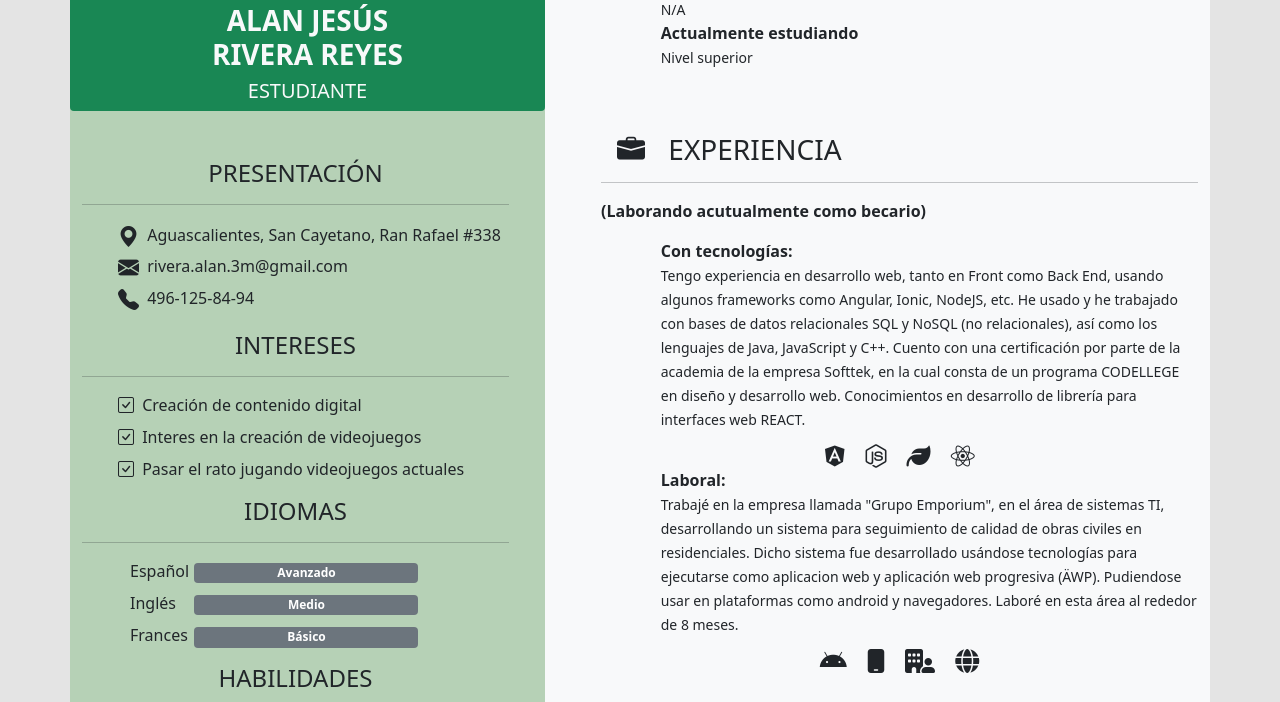
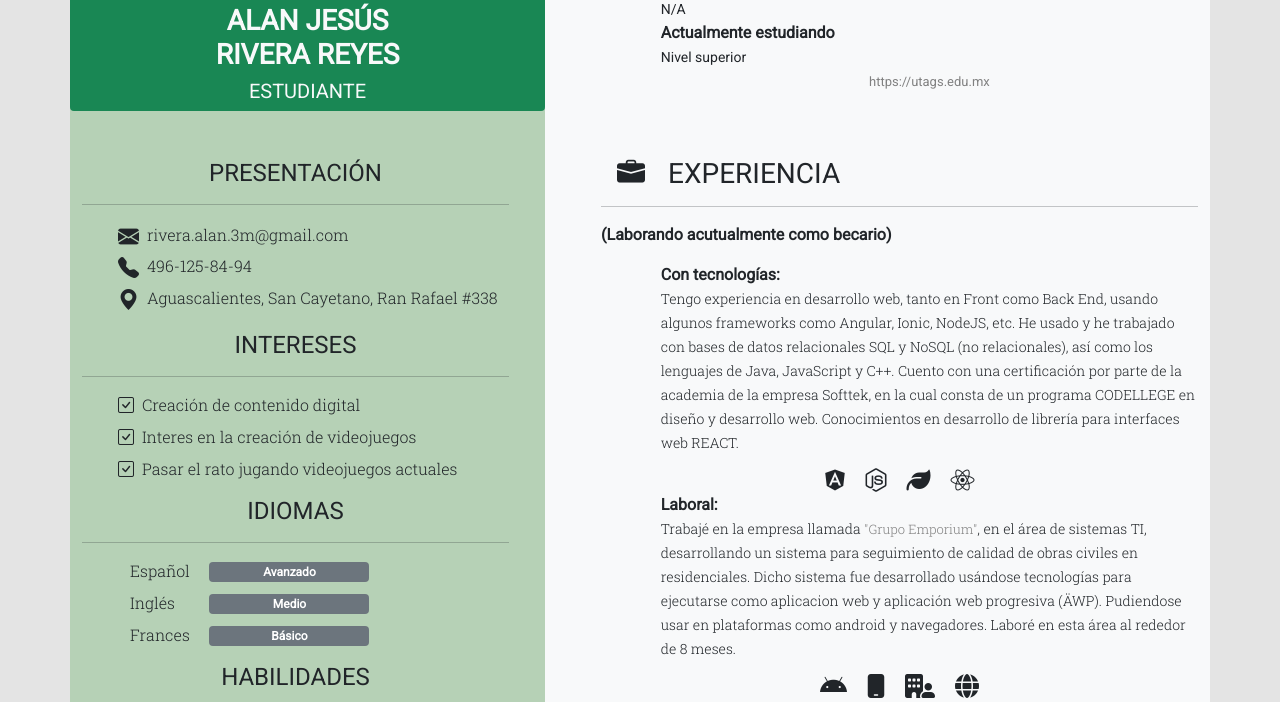
Before and after one commit to AlanRivera16/curriculum-vitae, a plain HTML site: page index.html in a window 1280 px wide. Shown: the part 269-971 px from the top of the page. Drawn offline with nearby package versions, Linux system fonts and the light colour scheme.

Commit message:
fixed: areglos a diseños

```diff
--- a/index.html
+++ b/index.html
@@ -8,6 +8,12 @@
     <link rel="stylesheet" type="text/css" href="./style.css">
     <link href="https://cdn.jsdelivr.net/npm/bootstrap@5.0.2/dist/css/bootstrap.min.css" rel="stylesheet" integrity="sha384-EVSTQN3/azprG1Anm3QDgpJLIm9Nao0Yz1ztcQTwFspd3yD65VohhpuuCOmLASjC" crossorigin="anonymous">
     <link rel="stylesheet" href="https://cdn.jsdelivr.net/npm/bootstrap-icons@1.9.1/font/bootstrap-icons.css">
+    <link rel="preconnect" href="https://fonts.googleapis.com">
+    <link rel="preconnect" href="https://fonts.gstatic.com" crossorigin>
+    <link href="https://fonts.googleapis.com/css2?family=Oswald&family=Roboto&display=swap" rel="stylesheet">
+    <link rel="preconnect" href="https://fonts.googleapis.com">
+    <link rel="preconnect" href="https://fonts.gstatic.com" crossorigin>
+    <link href="https://fonts.googleapis.com/css2?family=Oswald&family=Roboto&family=Roboto+Slab:wght@200;300&display=swap" rel="stylesheet">
     <script src="https://kit.fontawesome.com/e5fc331e02.js" crossorigin="anonymous"></script>
 </head>
 <body class="body">
@@ -27,18 +33,18 @@
                     <h4>PRESENTACIÓN</h4>
                     <hr>
                     <ul class="decorate-none" style="text-align: left;">
-                        <li class="font-size-1"><i class="bi bi-geo-alt-fill display-cus px-1" style="vertical-align: middle;"></i> Aguascalientes, San Cayetano, Ran Rafael #338 </li>
-                        <li class="font-size-1"><i class="bi bi-envelope-fill display-cus px-1" style="vertical-align: middle;"></i> rivera.alan.3m@gmail.com </li>
-                        <li class="font-size-1"><i class="bi bi-telephone-fill display-cus px-1" style="vertical-align: middle;"></i> 496-125-84-94</li>
+                        <li class="font-size-1 text-body"><i class="bi bi-envelope-fill display-cus px-1" style="vertical-align: middle;"></i> rivera.alan.3m@gmail.com </li>
+                        <li class="font-size-1 text-body"><i class="bi bi-telephone-fill display-cus px-1" style="vertical-align: middle;"></i> 496-125-84-94</li>
+                        <li class="font-size-1 text-body"><i class="bi bi-geo-alt-fill display-cus px-1" style="vertical-align: middle;"></i> Aguascalientes, San Cayetano, Ran Rafael #338 </li>
                     </ul>
                    </div>
                    <div style="text-align: center;">
                     <h4>INTERESES</h4>
                     <hr>
                     <ul class="decorate-none" style="text-align: left;">
-                        <li class="my-2"> <i class="bi bi-check-square px-1"></i> Creación de contenido digital </li>
-                        <li class="my-2"> <i class="bi bi-check-square px-1"></i> Interes en la creación de videojuegos </li>
-                        <li class="my-2"> <i class="bi bi-check-square px-1"></i> Pasar el rato jugando videojuegos actuales </li>
+                        <li class="my-2 text-body"> <i class="bi bi-check-square px-1"></i> Creación de contenido digital </li>
+                        <li class="my-2 text-body"> <i class="bi bi-check-square px-1"></i> Interes en la creación de videojuegos </li>
+                        <li class="my-2 text-body"> <i class="bi bi-check-square px-1"></i> Pasar el rato jugando videojuegos actuales </li>
                     </ul>
                    </div>
                    <div style="text-align: center;">
@@ -47,20 +53,20 @@
                     <ul class="decorate-none mx-3" style="text-align: left;">
                         <li class="my-2">
                             <div class="row">
-                                <div class="col-2">Español</div>
-                                <div class="col-10"><span class="badge bg-secondary text-wrap" style="width: 14rem;">Avanzado</span></div>
+                                <div class="col-2 text-body">Español</div>
+                                <div class="col-10"><span class="badge bg-secondary text-wrap" style="width: 10rem; margin-left: 15px;">Avanzado</span></div>
                             </div>
                         </li>
                         <li class="my-2">
                             <div class="row">
-                                <div class="col-2">Inglés</div>
-                                <div class="col-10"><span class="badge bg-secondary text-wrap" style="width: 14rem;">Medio</span></div>
+                                <div class="col-2 text-body">Inglés</div>
+                                <div class="col-10"><span class="badge bg-secondary text-wrap" style="width: 10rem; margin-left: 15px;">Medio</span></div>
                             </div>
                         </li>
                         <li class="my-2">
                             <div class="row">
-                                <div class="col-2">Frances</div>
-                                <div class="col-10"><span class="badge bg-secondary text-wrap" style="width: 14rem;">Básico</span></div>
+                                <div class="col-2 text-body">Frances</div>
+                                <div class="col-10"><span class="badge bg-secondary text-wrap" style="width: 10rem; margin-left: 15px;">Básico</span></div>
                             </div>
                         </li>
                     </ul>
@@ -72,19 +78,19 @@
                         <li class="my-2">
                             <div class="row">
                                 <p class="fw-bold">COMPUTACIÓN</p>
-                                <p class="text-sm-">Manejo de paquetería office hasta conocimientos de desarrollo digital de cualquier media o formato.</p>
+                                <p class="text-sm text-body">Manejo de paquetería office hasta conocimientos de desarrollo digital de cualquier media o formato.</p>
                             </div>
                         </li>
                         <li class="my-2">
                             <div class="row">
                                 <p class="fw-bold">PROGRAMACIÓN</p>
-                                <p class="text-sm">Manejo de java, javaScript, experiencia con desarollo web y aplicaciones móviles, así como en FRONT y BACKEND.</p>
+                                <p class="text-sm text-body">Manejo de java, javaScript, experiencia con desarollo web y aplicaciones móviles, así como en FRONT y BACKEND.</p>
                             </div>
                         </li>
                         <li class="my-2">
                             <div class="row">
                                 <p class="fw-bold">AUTODIDACTA</p>
-                                <p class="text-sm">Me concidero una persona que puede aprender sola, obtener conocimientos y autoestudiar cualquier tipo de tecnología o tema de interés para mi trabajo o area de desempeño laboral.</p>
+                                <p class="text-sm text-body">Me concidero una persona que puede aprender sola, obtener conocimientos y autoestudiar cualquier tipo de tecnología o tema de interés para mi trabajo o area de desempeño laboral.</p>
                             </div>
                         </li>
                     </ul>
@@ -108,18 +114,19 @@
                         <small>N/A</small>
                         <p class="m-0 fs-6 fw-bold">Actualmente estudiando</p>
                         <small>Nivel superior</small>
+                        <p class="text-small text-center"><a href="https://www.utags.edu.mx/" class="url">https://utags.edu.mx</a></p>
                     </div>
                 </div>
             </div>
             <div class="row" style="margin-left: 5%;">
-                <div style="text-align: center;" class="mt-5 pt-3">
+                <div style="text-align: center;" class="mt-5">
                     <h3 class="text-start"><i class="bi bi-briefcase-fill mx-3"></i> EXPERIENCIA</h3>
                     <hr>
                     <p class="fw-bolder text-start">(Laborando acutualmente como becario)</p>
                     <div class="text-start" style="padding-left: 10%;">
 
                         <p class="m-0 fs-6 fw-bold">Con tecnologías:</p>
-                        <small>
+                        <small class="text-body">
                             Tengo experiencia en desarrollo web, tanto en Front como Back End, usando algunos frameworks como
                             Angular, Ionic, NodeJS, etc. He usado y he trabajado con bases de datos relacionales SQL y NoSQL (no
                             relacionales), así como los lenguajes de Java, JavaScript y C++. Cuento con una certificación por parte
@@ -136,8 +143,8 @@
                     <div class="text-start" style="padding-left: 10%;">
 
                         <p class="m-0 fs-6 fw-bold">Laboral:</p>
-                        <small>
-                            Trabajé en la empresa llamada "Grupo Emporium", en el área de sistemas TI, desarrollando un sistema para seguimiento
+                        <small class="text-body">
+                            Trabajé en la empresa llamada <a href="https://www.grupoemporium.mx/" class="url">"Grupo Emporium"</a>, en el área de sistemas TI, desarrollando un sistema para seguimiento
                             de calidad de obras civiles en residenciales. Dicho sistema fue desarrollado usándose tecnologías para ejecutarse como
                             aplicacion web y aplicación web progresiva (ÄWP). Pudiendose usar en plataformas como android y navegadores.
                             Laboré en esta área al rededor de 8 meses.
@@ -153,7 +160,7 @@
                 <div style="text-align: center;" class="mt-5 pt-5">
                     <h3><i class="bi bi-briefcase-fill mx-3"></i>OBJETIVOS PROFESIONALES</h3>
                     <hr>
-                        <small>
+                        <small class="text-body">
                             Busco obtener experiencia y desarrollar mis habilidades en TI, así como desempeñar las actividades que
                             me sean asignadas de manera eficaz para bien de la empresa y personalmente hablando.
                             Aportaría buena actitud, responsabilidad, compromiso, proactividad y disciplina para desempeñar el
--- a/style.css
+++ b/style.css
@@ -1,5 +1,7 @@
 .body{
     background-color: rgb(228, 228, 228);
+    font-family: 'Oswald', sans-serif;
+    font-family: 'Roboto', sans-serif;
 }
 .decorate-none{
     list-style: none;
@@ -36,3 +38,16 @@
 .bg-custom-green{
     background-color: rgba(92, 171, 92, 0.336);
 }
+
+.text-body{
+    font-family: 'Oswald', sans-serif;
+    font-family: 'Roboto', sans-serif;
+    font-family: 'Roboto Slab', serif;
+}
+
+.url{
+    text-decoration: none;
+    color: gray;
+    font-size: small;
+    font-weight: 25px;
+}
```
